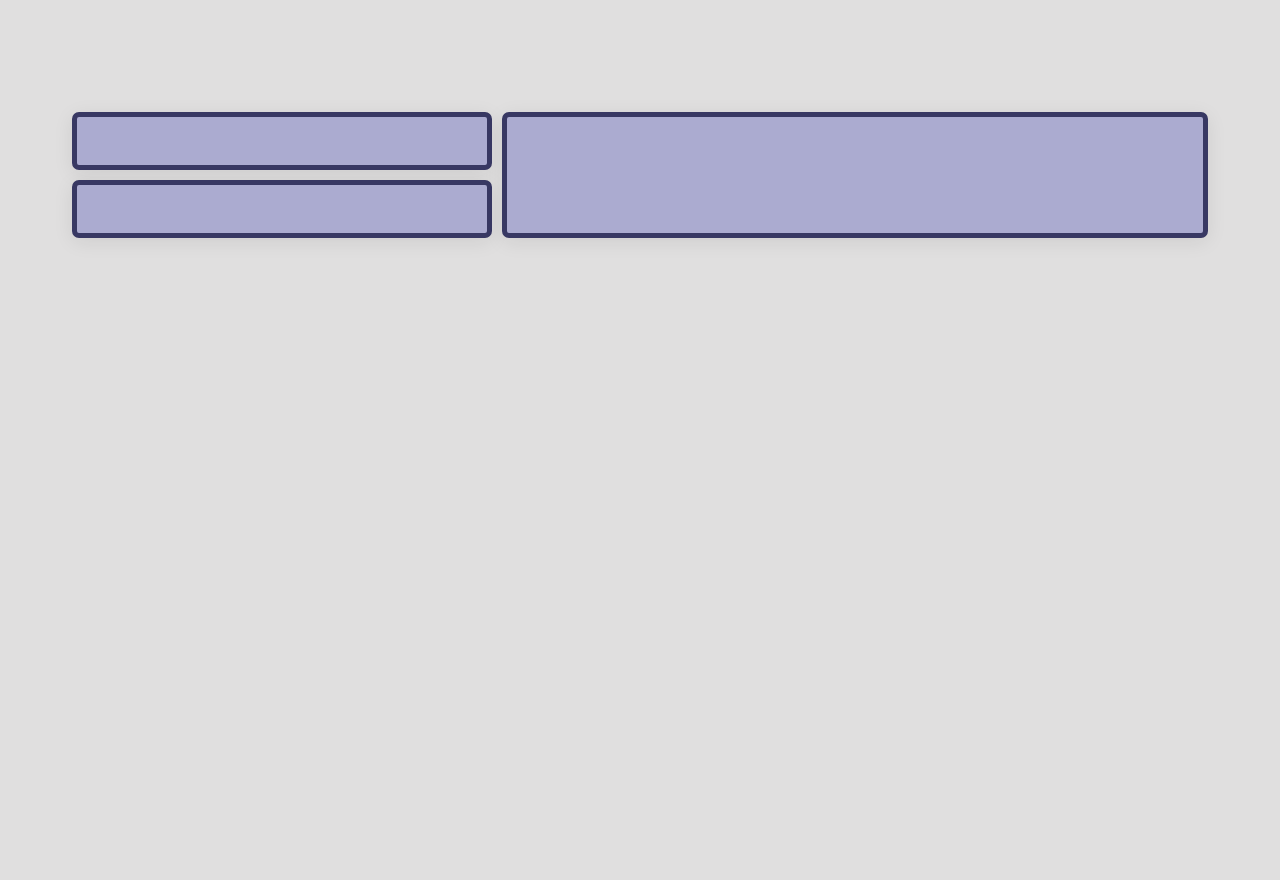
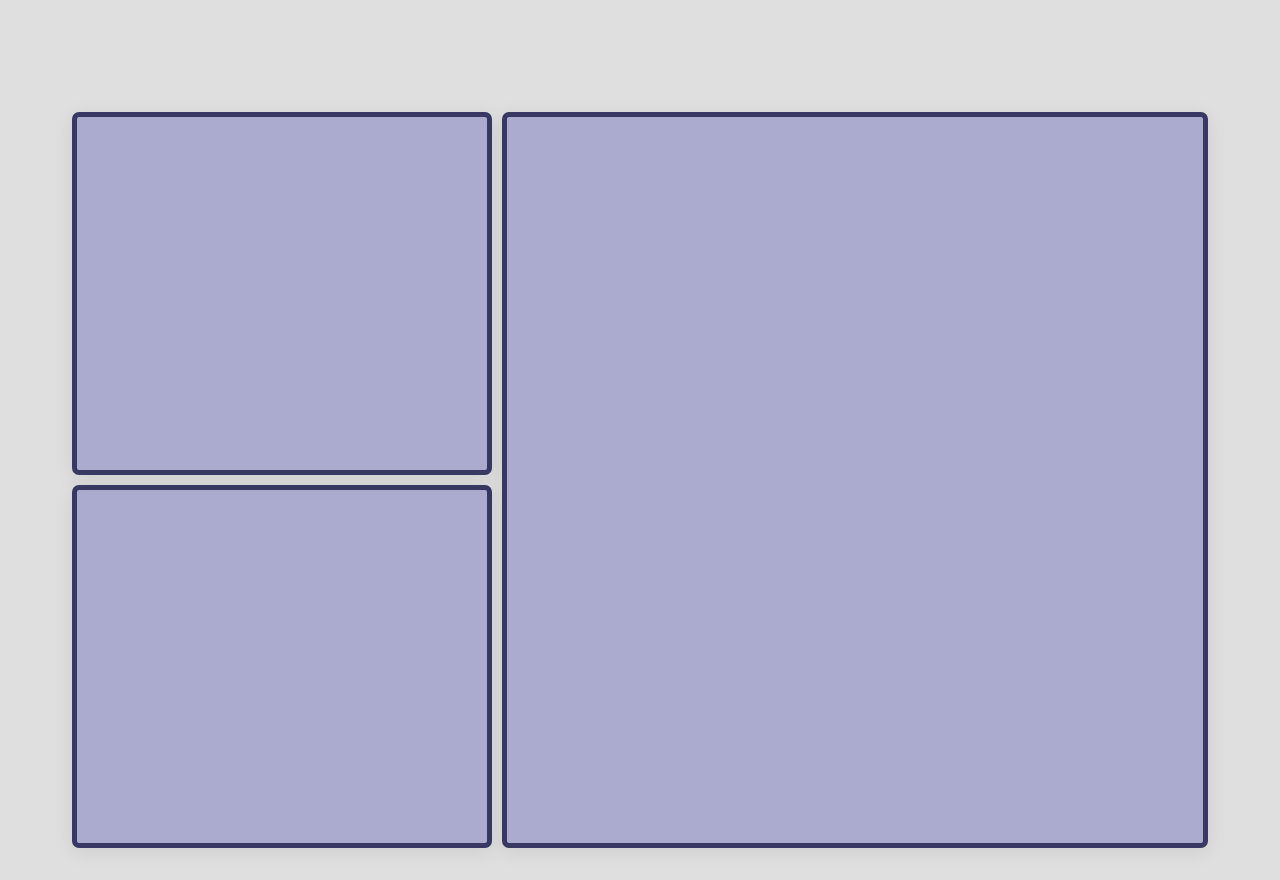
Before and after one commit to Innova-Physics-UPV/interfaz-M2, an Astro site: page / in a window 1280 px wide. Built offline with nearby package versions, Linux system fonts and the light colour scheme; Astro itself is replaced by a stand-in of ours.

Commit message:
logs y area igual tamaño

```diff
--- a/src/components/Basecard.svelte
+++ b/src/components/Basecard.svelte
@@ -9,6 +9,7 @@
     box-shadow: 0 4px 20px rgba(0,0,0,0.08);
     padding: 1.5rem;
     height: 100%;
+    width: 100%;
     display: flex;
     flex-direction: column;
     justify-content: center;
--- a/src/components/Grafica.svelte
+++ b/src/components/Grafica.svelte
@@ -18,7 +18,7 @@
     /* --- 2. DISPOSICIÓN (FLEXBOX) --- */
     display: flex;
 
-    flex-direction: column;
+    flex-direction: row;
     /* PRUEBA: Cambia a 'row' para poner elementos uno al lado del otro */
 
     justify-content: space-between;
--- a/src/styles/global.css
+++ b/src/styles/global.css
@@ -42,29 +42,32 @@ body {
     display: grid;
     /* 8 columnas iguales */
     grid-template-columns: repeat(8, 1fr);
-    grid-template-rows: auto 1fr auto;
+    grid-template-rows: repeat(6,1fr);
     gap: 10px;
     padding: 2rem;
     max-width: 1200px;
     margin: 80px auto;
+    height: 100%;
 }
 
 .area-izq {
-    dispaly: flex;
+    display: flex;
     flex-direction: column;
     gap: 15px;
     flex-grow: 1;
 }
 .area-logs {
     grid-column: 1 / 4 ;
+    grid-row: 4 / -1;
 }
 
 
 .area-orders {
     grid-column: 1 / 4;
+    grid-row: 1 / 4;
 }
 
 .area-charts{
     grid-column: 4 / -1;
-    grid-row: 1 / 3 ;
+    grid-row:1/-1;
 }
```
